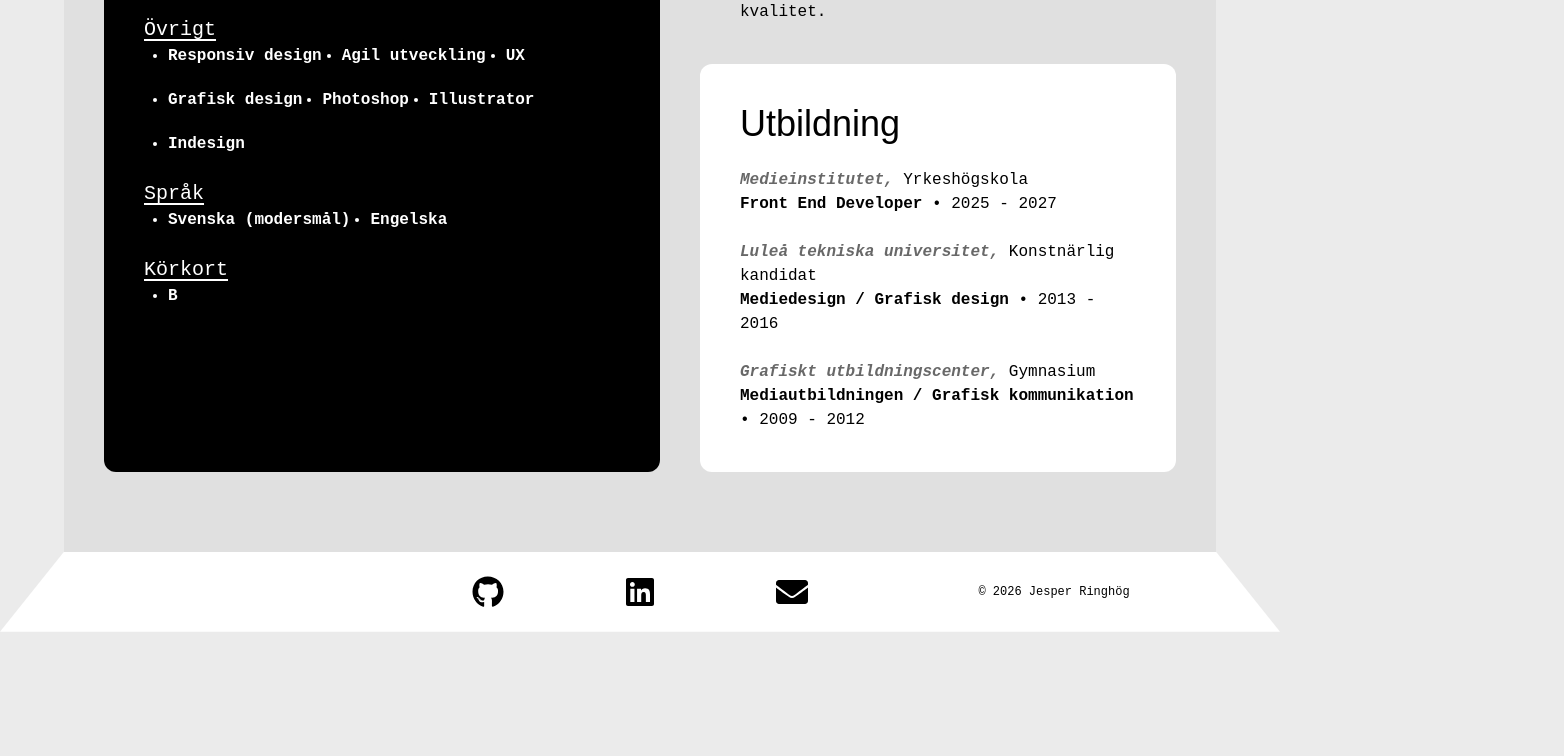
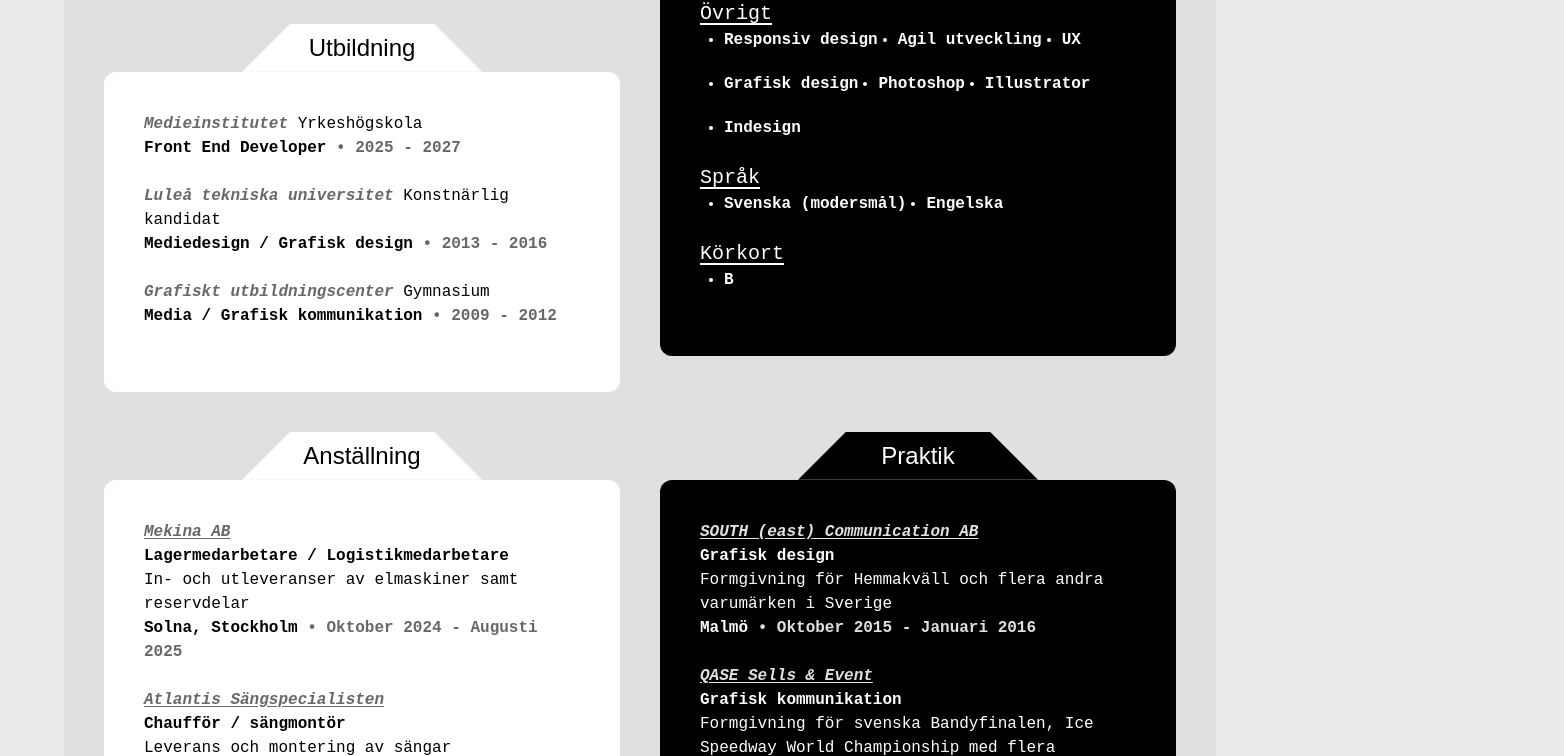
Before and after one commit to jesperringhog/the-portfolio, a Next.js app: page /cv in a window 1280 px wide. Shown: the part 1271-2027 px from the top of the page, 1564 px wide, since content can reach past the window. Before the commit the page ends 1903 px from the top, so only its background shows below. Built offline with nearby package versions, Linux system fonts and the light colour scheme; a web font is replaced by a local one.

Commit message:
added types, data and layout styling for cv

```diff
--- a/app/components/PolygonHeading.tsx
+++ b/app/components/PolygonHeading.tsx
@@ -10,7 +10,7 @@ export const PolygonHeading = ({
   polygonClass,
 }: PolygonHeadingProps) => (
   <h2
-    className={`w-full xl:w-60 mb-[1] p-2 pt-10 md:pt-4 xl:pt-2 xl:pb-2 text-2xl text-center font-brush
+    className={`w-full xl:w-60 mb-[1] p-2 pt-10 md:pt-4 xl:py-2 text-2xl text-center font-brush
             xl:[clip-path:polygon(20%_0%,80%_0%,100%_100%,0%_100%)]
             ${polygonClass}`}
   >
--- a/app/cv/CvEducation.tsx
+++ b/app/cv/CvEducation.tsx
@@ -1,32 +1,20 @@
+import { education } from "../data/education";
 import { CvSection } from "./CvSection";
 
 export const CvEducation = () => (
-  <CvSection sectionClass="bg-project" heading="Utbildning">
-    <h4 className="font-bold">
-      <i className="text-secondary-text">Medieinstitutet,</i>
-      <span className="font-normal"> Yrkeshögskola</span>
-    </h4>
-    <p>
-      <strong>Front End Developer</strong> &bull; <span>2025 - 2027</span>
-    </p>
-    <br />
-    <h4 className="font-bold">
-      <i className="text-secondary-text">Luleå tekniska universitet,</i>
-      <span className="font-normal"> Konstnärlig kandidat</span>
-    </h4>
-    <p>
-      <strong>Mediedesign / Grafisk design</strong> &bull;{" "}
-      <span>2013 - 2016</span>
-    </p>
-    <br />
-    <h4 className="font-bold">
-      <i className="text-secondary-text">Grafiskt utbildningscenter,</i>
-      <span className="font-normal"> Gymnasium</span>
-    </h4>
-    <p>
-      <strong>Mediautbildningen / Grafisk kommunikation</strong>
-      <br />
-      &bull; <span>2009 - 2012</span>
-    </p>
+  <CvSection polygonClass="bg-project" articleClass="bg-project" heading="Utbildning">
+    {education.map((e, i) => (
+      <div key={i}>
+        <h4 className="font-bold">
+          <i className="text-secondary-text">{e.school}</i>
+          <span className="font-normal"> {e.education}</span>
+        </h4>
+        <p className="font-bold">
+          {e.program}
+          <span className="text-secondary-text"> &bull; {e.period}</span>
+        </p>
+        <br />
+      </div>
+    ))}
   </CvSection>
 );
--- /dev/null
+++ b/app/cv/CvExperience.tsx
@@ -0,0 +1,54 @@
+import { employment } from "../data/employment";
+import { internship } from "../data/internship";
+import { Experience } from "../models/Resume";
+import { CvSection } from "./CvSection";
+
+type CvExperienceProps = {
+  variant: "employment" | "internship";
+  heading: string;
+};
+
+export const CvExperience = ({ variant, heading }: CvExperienceProps) => {
+  const isEmployment = variant === "employment";
+  const experience: Experience[] = isEmployment ? employment : internship;
+
+  return (
+    <CvSection
+      heading={heading}
+      sectionClass="flex-1"
+      polygonClass={
+        isEmployment
+          ? "text-foreground bg-project"
+          : "text-project bg-foreground"
+      }
+      articleClass={isEmployment ? "bg-project" : "bg-foreground"}
+    >
+      {experience.map((e, i) => (
+        <div key={i}>
+          <h4
+            className={`font-bold underline underline-offset-2
+          ${isEmployment ? "text-secondary-text" : "text-secondary"}`}
+          >
+            <i>{e.company}</i>
+          </h4>
+          <div className={isEmployment ? "text-foreground" : "text-project"}>
+            <strong>{e.role}</strong>
+            <p>{e.description}</p>
+            <p className="font-bold">
+              {e.location}
+              <span
+                className={
+                  isEmployment ? "text-secondary-text" : "text-secondary"
+                }
+              >
+                {" "}
+                &bull; {e.period}
+              </span>
+            </p>
+          </div>
+          <br />
+        </div>
+      ))}
+    </CvSection>
+  );
+};
--- a/app/cv/CvHeader.tsx
+++ b/app/cv/CvHeader.tsx
@@ -1,10 +1,12 @@
 import Image from "next/image";
-import Link from "next/link";
 
 export const CvHeader = () => (
-  <section className="h-100 mt-[1] 2xl:mx-10 py-10 flex flex-1 gap-10 bg-primary 2xl:rounded-b-xl">
-    <div className="flex flex-1 flex-col items-end gap-3">
-      <h2 className="flex flex-col items-end text-7xl font-brush">
+  <section
+    className="h-100 mt-[1] 2xl:mx-10 pt-10 md:py-0 lg:py-10 flex flex-col md:flex-row flex-1
+  items-center gap-10 lg:gap-20 bg-primary 2xl:rounded-b-xl"
+  >
+    <div className="flex flex-1 flex-col md:items-end lg:gap-3">
+      <h2 className="flex flex-col items-center md:items-end text-4xl md:text-5xl lg:text-7xl font-brush">
         Jesper<span>Ringhög</span>
       </h2>
       <p>920206-****</p>
@@ -14,7 +16,7 @@ export const CvHeader = () => (
       alt="Jesper Ringhög"
       width={500}
       height={500}
-      className="w-auto h-full flex-1 rounded-l-xl"
+      className="w-auto h-full md:flex-1 lg:rounded-l-xl"
       loading="eager"
     />
   </section>
--- a/app/cv/CvSection.tsx
+++ b/app/cv/CvSection.tsx
@@ -1,16 +1,29 @@
 import React from "react";
+import { PolygonHeading } from "../components/PolygonHeading";
 
 type CvSectionProps = {
   sectionClass?: string;
-  headingClass?: string;
+  polygonClass?: string;
+  articleClass?: string;
   heading: React.ReactNode;
   children: React.ReactNode;
 };
 
-export const CvSection = ({sectionClass, headingClass, heading, children }: CvSectionProps) => (
-  <section className={`p-10 rounded-xl ${sectionClass}`}>
-    <h3 className={`text-4xl font-brush ${headingClass}`}>{heading}</h3>
-    <br />
-    <div>{children}</div>
+export const CvSection = ({
+  sectionClass,
+  polygonClass,
+  articleClass,
+  heading,
+  children,
+}: CvSectionProps) => (
+  <section
+    className={`xl:flex flex-col items-center ${sectionClass}`}
+  >
+    <PolygonHeading polygonClass={`lg:rounded-t-xl ${polygonClass}`}>{heading}</PolygonHeading>
+    <article
+      className={`p-10 text-xs md:text-sm lg:text-base lg:rounded-b-xl xl:rounded-xl ${articleClass}`}
+    >
+      {children}
+    </article>
   </section>
 );
--- a/app/cv/CvSkills.tsx
+++ b/app/cv/CvSkills.tsx
@@ -3,13 +3,14 @@ import { CvSection } from "./CvSection";
 
 export const CvSkills = () => (
   <CvSection
-    sectionClass="flex-1 bg-foreground"
-    headingClass="text-project"
+    sectionClass="flex-1"
+    polygonClass="text-project bg-foreground"
+    articleClass="bg-foreground"
     heading="Kompetenser"
   >
     {skills.map((s, i) => (
       <div key={i} className="text-project">
-        <h4 className="text-xl underline underline-offset-4">{s.heading}</h4>
+        <h4 className="lg:text-xl underline underline-offset-4">{s.heading}</h4>
         <ul className="ml-6 flex flex-wrap gap-5 font-bold list-disc">
           {s.skills.map((skill, i) => (
             <li key={i}>{skill}</li>
--- a/app/cv/page.tsx
+++ b/app/cv/page.tsx
@@ -1,18 +1,22 @@
 import { CvSkills } from "./CvSkills";
 import { CvHeader } from "./CvHeader";
-import { CvSection } from "./CvSection";
 import { CvSummary } from "./CvSummary";
 import { CvEducation } from "./CvEducation";
+import { CvExperience } from "./CvExperience";
 
 export default function Cv() {
   return (
-    <section className="max-w-400 w-full h-full flex flex-col">
+    <section className="w-full h-full flex flex-col">
       <CvHeader />
-      <div className="p-10 flex flex-wrap gap-10">
-        <CvSkills />
+      <div className="lg:p-10 flex flex-col md:flex-row flex-wrap lg:gap-10">
         <div className="flex-1">
           <CvSummary />
           <CvEducation />
+        </div>
+        <CvSkills />
+        <div className="flex flex-col md:flex-row 2xl:flex-1 flex-wrap lg:gap-10">
+          <CvExperience variant="employment" heading="Anställning" />
+          <CvExperience variant="internship" heading="Praktik" />
         </div>
       </div>
     </section>
--- /dev/null
+++ b/app/data/education.ts
@@ -0,0 +1,22 @@
+import { Education } from "../models/Resume";
+
+export const education: Education[] = [
+  {
+    school: "Medieinstitutet",
+    education: "Yrkeshögskola",
+    program: "Front End Developer",
+    period: "2025 - 2027",
+  },
+  {
+    school: "Luleå tekniska universitet",
+    education: "Konstnärlig kandidat",
+    program: "Mediedesign / Grafisk design",
+    period: "2013 - 2016",
+  },
+  {
+    school: "Grafiskt utbildningscenter",
+    education: "Gymnasium",
+    program: "Media / Grafisk kommunikation",
+    period: "2009 - 2012",
+  },
+];
--- /dev/null
+++ b/app/data/employment.ts
@@ -0,0 +1,32 @@
+import { Experience } from "../models/Resume";
+
+export const employment: Experience[] = [
+  {
+    company: "Mekina AB",
+    role: "Lagermedarbetare / Logistikmedarbetare",
+    description: "In- och utleveranser av elmaskiner samt reservdelar",
+    location: "Solna, Stockholm",
+    period: "Oktober 2024 - Augusti 2025",
+  },
+  {
+    company: "Atlantis Sängspecialisten",
+    role: "Chaufför / sängmontör",
+    description: "Leverans och montering av sängar",
+    location: "Vallentuna, Stockholm",
+    period: "Januari 2024 - Oktober 2024",
+  },
+  {
+    company: "Atlantis Sängspecialisten",
+    role: "Butikssäljare",
+    description: "Försäljning av sängar",
+    location: "Heron City, Stockholm",
+    period: "Februari 2023 - December 2023",
+  },
+  {
+    company: "Atlantis Sängspecialisten",
+    role: "Butikssäljare / Chaufför / sängmontör",
+    description: "Försäljning, logistik, leverans och montering av sängar",
+    location: "Svågertorp, Malmö",
+    period: "December 2016 - Januari 2023",
+  },
+];
--- /dev/null
+++ b/app/data/internship.ts
@@ -0,0 +1,28 @@
+import { Experience } from "../models/Resume";
+
+export const internship: Experience[] = [
+  {
+    company: "SOUTH (east) Communication AB",
+    role: "Grafisk design",
+    description:
+      "Formgivning för Hemmakväll och flera andra varumärken i Sverige",
+    location: "Malmö",
+    period: "Oktober 2015 - Januari 2016",
+  },
+  {
+    company: "QASE Sells & Event",
+    role: "Grafisk kommunikation",
+    description:
+      "Formgivning för svenska Bandyfinalen, Ice Speedway World Championship med flera",
+    location: "Uppsala",
+    period: "Mars 2012 - April 20125",
+  },
+  {
+    company: "IKEA",
+    role: "Grafisk kommunikation",
+    description:
+      "Formgivning och tryck inom in-houseavdelningen för grafisk kommunikation",
+    location: "Uppsala",
+    period: "Oktober 2010 - November 2010",
+  },
+];
--- /dev/null
+++ b/app/models/Resume.ts
@@ -0,0 +1,14 @@
+export type Education = {
+    school: string;
+    education: string;
+    program: string;
+    period: string;
+}
+
+export type Experience = {
+    company: string;
+    role: string;
+    description: string;
+    location: string;
+    period: string;
+}
```
